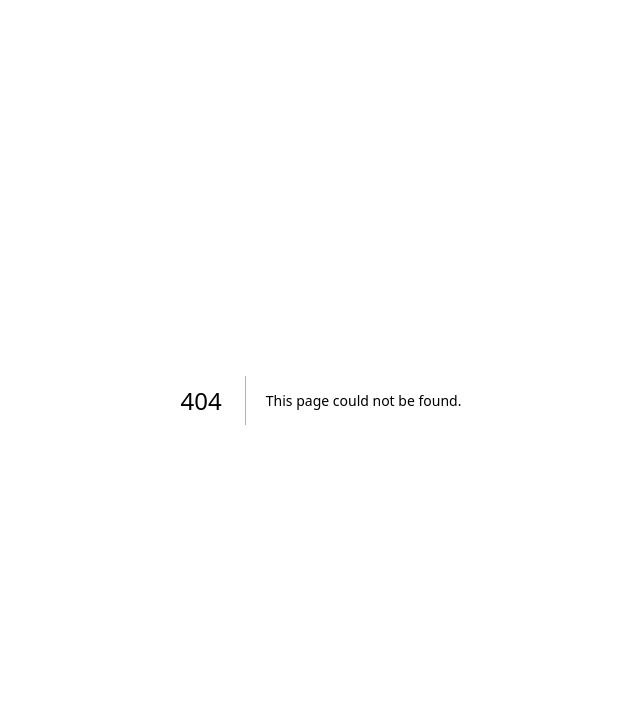
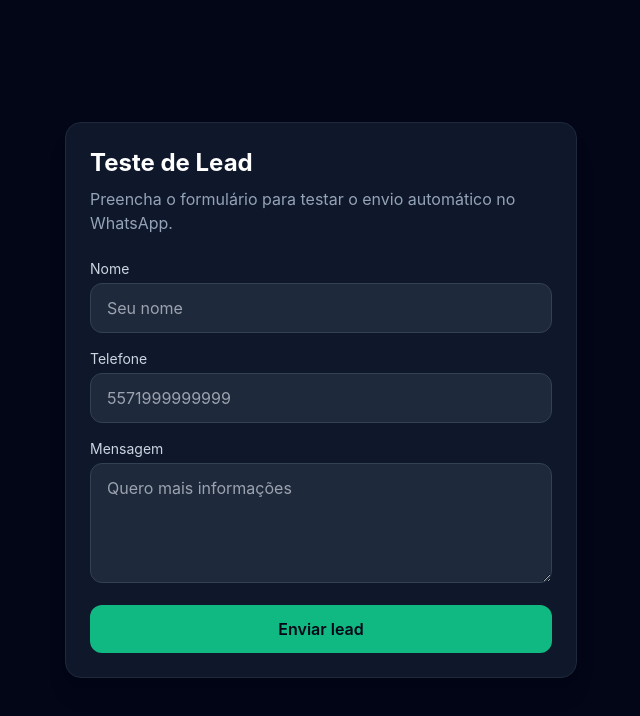
Before and after one commit to sensornsnug-hub/ai-operator-os, a Next.js app: page /lead in a window 1280 px wide. Before the commit this address had no page. Shown: the top 716 px of the page, without its empty margins (319-959 px from the left). Built offline with nearby package versions, Linux system fonts and the light colour scheme.

Commit message:
Create page.tsx

```diff
--- /dev/null
+++ b/app/lead/page.tsx
@@ -0,0 +1,103 @@
+"use client";
+
+import { useState } from "react";
+
+export default function LeadPage() {
+  const [name, setName] = useState("");
+  const [phone, setPhone] = useState("");
+  const [message, setMessage] = useState("");
+  const [loading, setLoading] = useState(false);
+
+  async function handleSubmit(e: React.FormEvent) {
+    e.preventDefault();
+    setLoading(true);
+
+    try {
+      const res = await fetch("/api/leads", {
+        method: "POST",
+        headers: {
+          "Content-Type": "application/json",
+        },
+        body: JSON.stringify({
+          workspace_id: "ws_demo_001",
+          name,
+          phone,
+          message,
+        }),
+      });
+
+      const data = await res.json();
+
+      if (!res.ok) {
+        alert(data?.error || "Erro ao enviar lead");
+        return;
+      }
+
+      alert("Lead enviado com sucesso!");
+      setName("");
+      setPhone("");
+      setMessage("");
+      console.log("Resposta da API:", data);
+    } catch (error) {
+      console.error("Erro ao enviar lead:", error);
+      alert("Erro ao enviar lead");
+    } finally {
+      setLoading(false);
+    }
+  }
+
+  return (
+    <main className="min-h-screen bg-slate-950 text-white flex items-center justify-center p-6">
+      <div className="w-full max-w-lg rounded-2xl border border-slate-800 bg-slate-900 p-6 shadow-xl">
+        <h1 className="text-2xl font-bold mb-2">Teste de Lead</h1>
+        <p className="text-slate-400 mb-6">
+          Preencha o formulário para testar o envio automático no WhatsApp.
+        </p>
+
+        <form onSubmit={handleSubmit} className="space-y-4">
+          <div>
+            <label className="mb-1 block text-sm text-slate-300">Nome</label>
+            <input
+              type="text"
+              placeholder="Seu nome"
+              value={name}
+              onChange={(e) => setName(e.target.value)}
+              className="w-full rounded-xl border border-slate-700 bg-slate-800 px-4 py-3 text-white outline-none"
+              required
+            />
+          </div>
+
+          <div>
+            <label className="mb-1 block text-sm text-slate-300">Telefone</label>
+            <input
+              type="text"
+              placeholder="5571999999999"
+              value={phone}
+              onChange={(e) => setPhone(e.target.value)}
+              className="w-full rounded-xl border border-slate-700 bg-slate-800 px-4 py-3 text-white outline-none"
+              required
+            />
+          </div>
+
+          <div>
+            <label className="mb-1 block text-sm text-slate-300">Mensagem</label>
+            <textarea
+              placeholder="Quero mais informações"
+              value={message}
+              onChange={(e) => setMessage(e.target.value)}
+              className="w-full rounded-xl border border-slate-700 bg-slate-800 px-4 py-3 text-white outline-none min-h-[120px]"
+            />
+          </div>
+
+          <button
+            type="submit"
+            disabled={loading}
+            className="w-full rounded-xl bg-emerald-500 px-4 py-3 font-semibold text-slate-950 transition hover:opacity-90 disabled:opacity-60"
+          >
+            {loading ? "Enviando..." : "Enviar lead"}
+          </button>
+        </form>
+      </div>
+    </main>
+  );
+}
```
